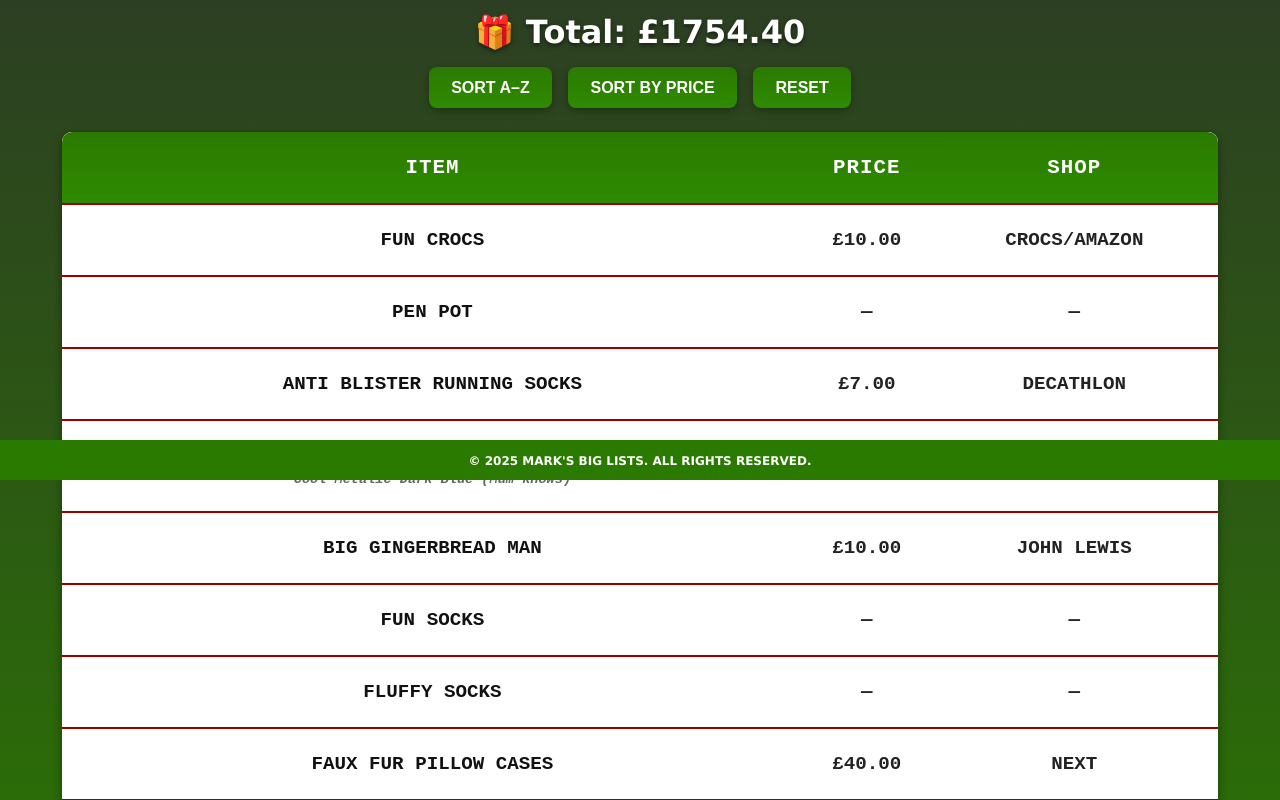
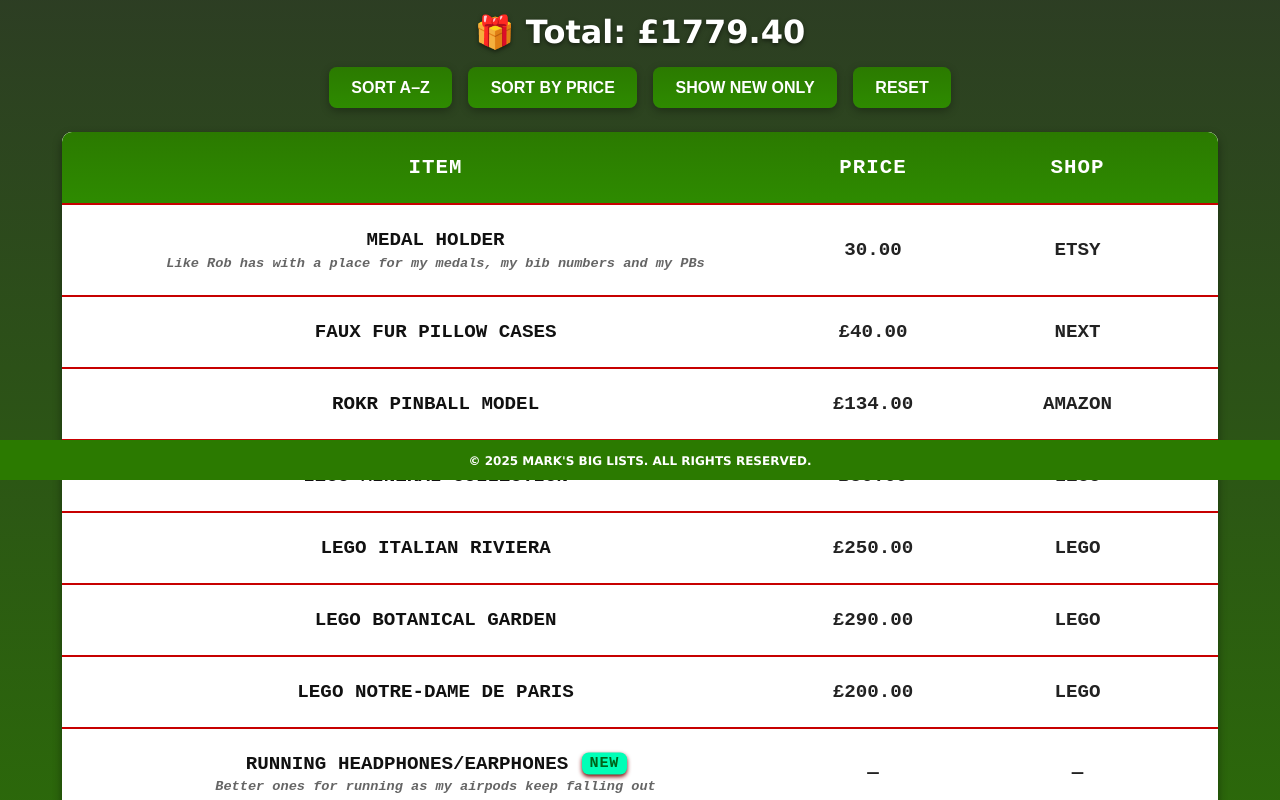
Before and after one commit to Markuff1/ChristmasList, a React (Vite) app: page / in a window 1280 px wide. Shown: the part 320-1120 px from the top of the page. Built offline with nearby package versions, Linux system fonts and the light colour scheme.

Commit message:
Added new items as well as a "New" tag and new filter

```diff
--- a/src/pages/ChristmasList.tsx
+++ b/src/pages/ChristmasList.tsx
@@ -7,29 +7,31 @@
   price?: string;
   shop?: string;
   Weblink?: string;
+  isNew?: boolean; // ✅ NEW FLAG
 }
 
-
 function ChristmasList() {
-  const [sortOption, setSortOption] = useState<"name" | "price" | null>(null);
+  const [sortOption, setSortOption] = useState<"name" | "price" | "new" | null>(null);
 
   const christmasDate = new Date(`${new Date().getFullYear()}-12-25T00:00:00`);
 
   const gifts: Gift[] = [
-    { name: "Fun Crocs", price: "£10.00", shop: "Crocs/Amazon", Weblink: "https://www.amazon.co.uk/s?k=Crocs&ref=nb_sb_noss" },
+    { name: "Medal holder", description: "Like Rob has with a place for my medals, my bib numbers and my PBs", price: "30.00", shop: "Etsy" },
+    { name: "Faux fur pillow cases", price: "£40.00", shop: "Next", Weblink: "https://www.next.co.uk/style/su561052/ay5088" },
+    { name: "ROKR Pinball Model", price: "£134.00", shop: "Amazon", Weblink: "https://www.amazon.co.uk/ROKR-Pinball-Model-3D-Build-DIY-Birthday/dp/B0C2DBQKCQ?crid=392JWBDFRJB7W&dib=eyJ2IjoiMSJ9.97DClLnDpfw_VxSffrwN5abRFbZD-6lMWMzk5-A1KRwIu2SjK_t9IR0F-v5jbcIvUO_mmapSPvVoxMRZTfBQG0CI85j5ZnTRj3j87oKfY7q_R1lsbGuI8FToQ1SbKKQVa7FbJgVMvhWZwdqSHf7PS4IbDOQykrhdRS_f9pHuB4-q-jBn69lKXmj44zKNaN4YSW2gqJ9FsWZpb7aGlK5KaEYTvTj9cDLQw_fn2Lr352xzeQ17MRbnSzxY7xuiBS1g2FQwOp6DTLX6blheHWVZ0mFUSNnYpHIZ6hJk1v67CSg.pckW0eVr3qCCjIp5o6C6vLrTVlv1WcsYGg73SVDTe7k&dib_tag=se&keywords=ROKR&qid=1761085770&sprefix=rok%2Caps%2C124&sr=8-30" },
+    { name: "Lego Mineral Collection", price: "£50.00", shop: "Lego", Weblink: "https://www.lego.com/en-gb/product/mineral-collection-21362" },
+    { name: "Lego Italian Riviera", price: "£250.00", shop: "Lego", Weblink: "https://www.lego.com/en-gb/product/italian-riviera-21359" },
+    { name: "Lego Botanical Garden", price: "£290.00", shop: "Lego", Weblink: "https://www.lego.com/en-gb/product/the-botanical-garden-21353" },
+    { name: "Lego Notre-Dame de Paris", price: "£200.00", shop: "Lego", Weblink: "https://www.lego.com/en-gb/product/notre-dame-de-paris-21061" },
+    { name: "Running Headphones/Earphones", description: "Better ones for running as my airpods keep falling out", isNew: true,},
+    { name: "Big Popcorn bottle", price: "£25.00", shop: "Next", Weblink: "https://www.next.co.uk/shop/brand-popcornkitchen-0?p=1&msockid=30c931aac1e867da378b2539c5e8656e#58", isNew: true, },
+    { name: "Fun Crocs", description: "Size 12/13", price: "£10.00", shop: "Crocs/Amazon", Weblink: "https://www.amazon.co.uk/s?k=Crocs&ref=nb_sb_noss" },
     { name: "Pen Pot"},
     { name: "Anti Blister Running Socks", price: "£7.00", shop: "Decathlon", Weblink: "https://www.decathlon.co.uk/sports/running/running-socks" },
     { name: "Stanley Water bottle", description: "Cool Metalic Dark Blue (Mum knows)", price: "£40.00", shop: "Selfridges" },
     { name: "Big Gingerbread Man", price: "£10.00", shop: "John Lewis" },
     { name: "Fun Socks"},
     { name: "Fluffy Socks"},
-    { name: "Faux fur pillow cases", price: "£40.00", shop: "Next", Weblink: "https://www.next.co.uk/style/su561052/ay5088" },
-    { name: "ROKR Pinball Model", price: "£134.00", shop: "Amazon", Weblink: "https://www.amazon.co.uk/ROKR-Pinball-Model-3D-Build-DIY-Birthday/dp/B0C2DBQKCQ?crid=392JWBDFRJB7W&dib=eyJ2IjoiMSJ9.97DClLnDpfw_VxSffrwN5abRFbZD-6lMWMzk5-A1KRwIu2SjK_t9IR0F-v5jbcIvUO_mmapSPvVoxMRZTfBQG0CI85j5ZnTRj3j87oKfY7q_R1lsbGuI8FToQ1SbKKQVa7FbJgVMvhWZwdqSHf7PS4IbDOQykrhdRS_f9pHuB4-q-jBn69lKXmj44zKNaN4YSW2gqJ9FsWZpb7aGlK5KaEYTvTj9cDLQw_fn2Lr352xzeQ17MRbnSzxY7xuiBS1g2FQwOp6DTLX6blheHWVZ0mFUSNnYpHIZ6hJk1v67CSg.pckW0eVr3qCCjIp5o6C6vLrTVlv1WcsYGg73SVDTe7k&dib_tag=se&keywords=ROKR&qid=1761085770&sprefix=rok%2Caps%2C124&sr=8-30" },
-    { name: "Lego Mineral Collection", price: "£50.00", shop: "Lego", Weblink: "https://www.lego.com/en-gb/product/mineral-collection-21362" },
-    { name: "Lego Italian Riviera", price: "£250.00", shop: "Lego", Weblink: "https://www.lego.com/en-gb/product/italian-riviera-21359" },
-    { name: "Lego Botanical Garden", price: "£290.00", shop: "Lego", Weblink: "https://www.lego.com/en-gb/product/the-botanical-garden-21353" },
-    { name: "Lego Notre-Dame de Paris", price: "£200.00", shop: "Lego", Weblink: "https://www.lego.com/en-gb/product/notre-dame-de-paris-21061" },
-    { name: "Medal holder", description: "Like Rob has with a place for my medals, my bib numbers and my PBs", price: "30.00", shop: "Etsy" },
     { name: "Gymshark running T-shirt and Shorts", shop: "Gymshark", Weblink: "https://www.gymshark.com" },
     { name: "Hamper", description: "Pringles, Sour Cherry flavoured things, Sour Skittles, Pomegranets, Grapes, Chocolate, Lidl Jaffa Cakes",},
     { name: "Kinder selection box", price: "£10.00", shop: "B&M" },
@@ -47,14 +49,21 @@
 
   ];
 
+
   // Calculate total from numeric prices only
   const total = gifts.reduce((sum, gift) => {
     const match = gift.price?.match(/£([\d.]+)/);
     return match ? sum + parseFloat(match[1]) : sum;
   }, 0);
 
-  // Sort copy of gifts (without mutating)
-  const sortedGifts = [...gifts].sort((a, b) => {
+
+   let displayedGifts: Gift[] = [...gifts];
+
+  if (sortOption === "new") {
+    displayedGifts = displayedGifts.filter(gift => gift.isNew);
+  }
+
+  displayedGifts = displayedGifts.sort((a, b) => {
     if (sortOption === "name") {
       return a.name.localeCompare(b.name);
     }
@@ -76,6 +85,7 @@
       <div style={{ marginBottom: "1rem", display: "flex", gap: "1rem" }}>
         <button onClick={() => setSortOption("name")}>Sort A–Z</button>
         <button onClick={() => setSortOption("price")}>Sort by Price</button>
+        <button onClick={() => setSortOption("new")}>Show New Only</button>
         <button onClick={() => setSortOption(null)}>Reset</button>
       </div>
 
@@ -88,10 +98,13 @@
           </tr>
         </thead>
         <tbody>
-          {sortedGifts.map((gift, index) => {
+          {displayedGifts.map((gift, index) => {
             const giftNameCell = (
               <td className="gift-name-cell">
-                <div className="gift-name">{gift.name}</div>
+                <div className="gift-name">
+                  {gift.name}
+                  {gift.isNew && <span className="new-tag">NEW</span>}
+                </div>
                 {gift.description && <div className="gift-description">{gift.description}</div>}
               </td>
             );
--- a/src/styles/App.css
+++ b/src/styles/App.css
@@ -11,8 +11,10 @@
   --font-3: Impact, sans-serif;
 
   --primary-colour: rgb(43, 122, 0);
-  --Secondary-colour: rgb(156, 0, 0);
+  --Secondary-colour: rgb(199, 0, 0);
+  --tertiary-colour: rgb(0, 255, 183);
   --text-colour: rgb(255, 255, 255);
+  --textv2-colour:rgb(0, 100, 25);
 }
 
 body {
@@ -174,6 +176,40 @@
   opacity: 1;
 }
 
+.new-tag {
+  margin-left: 0.5rem;
+  background-color: var(--tertiary-colour);
+  color: var(--textv2-colour);
+  font-size: 0.90rem;
+  font-weight: 900;
+  padding: 0.15rem 0.45rem;
+  border-radius: 0.4rem;
+  display: inline-block;
+  text-transform: uppercase;
+  letter-spacing: 0.05rem;
+  box-shadow: 0 2px 4px rgb(127, 0, 0);
+}
+
+@keyframes newPulse {
+  0%   { transform: scale(1); }
+  50%  { transform: scale(1.15); }
+  100% { transform: scale(1); }
+}
+
+.new-tag {
+  animation: newPulse 1.6s ease-in-out infinite;
+}
+
+
+/* ✅ Make name + NEW tag align cleanly */
+.gift-name {
+  display: flex;
+  justify-content: center;
+  align-items: center;
+  gap: 0.4rem;
+}
+
+
 /* 📱 Mobile Responsiveness */
 @media (max-width: 768px) {
   .list-table {
@@ -215,4 +251,16 @@
     margin-top: -4rem;
     font-weight: 400;
   }
+
+  .new-tag {
+    font-size: 0.55rem;
+    padding: 0.1rem 0.35rem;
+    border-radius: 0.35rem;
+    margin-left: 0.3rem;
+  }
+
+  .gift-name {
+    gap: 0.3rem;
+  }
+
 }
```
